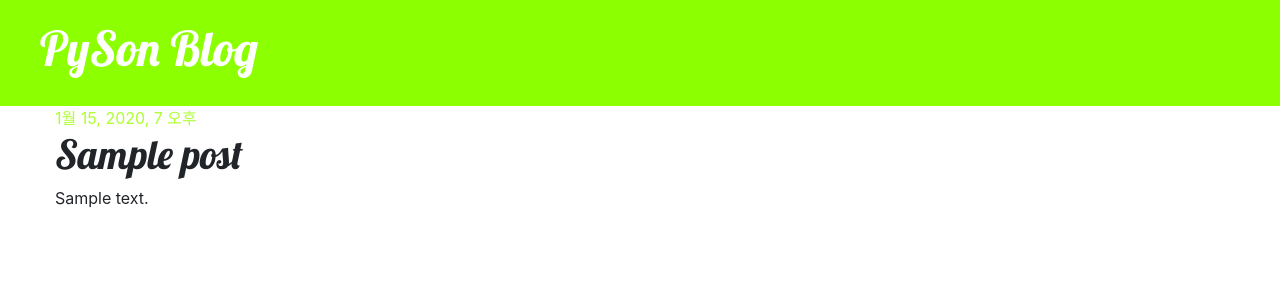
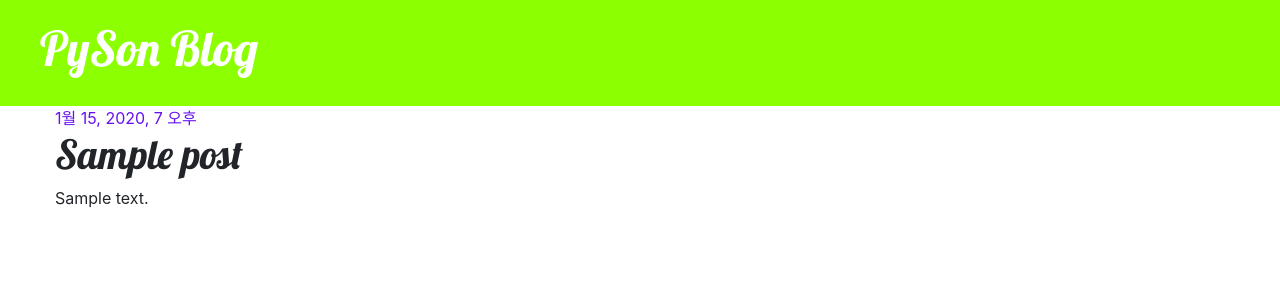
Before and after one commit to taeryu/DjangoTutorial, a Django app: page /post/1/ in a window 1280 px wide. Shown: the top 300 px of the page. Run offline with Django 3.2, Linux system fonts and the light colour scheme; tables that the repository leaves empty hold one stand-in row (values such as "Sample post"); some libraries are stand-ins or nearby versions.

Commit message:
css date color

```diff
--- a/blog/static/blog/blog.css
+++ b/blog/static/blog/blog.css
@@ -19,7 +19,7 @@ h1, h2, h3, h4 {
 }
 
 .date {
-    color: greenyellow;
+    color: #6610f2;
 }
 
 .save {
```
